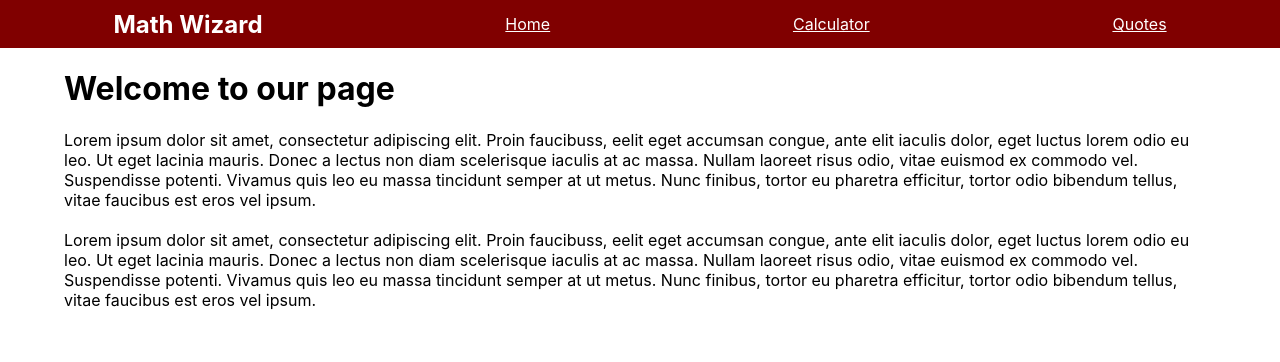
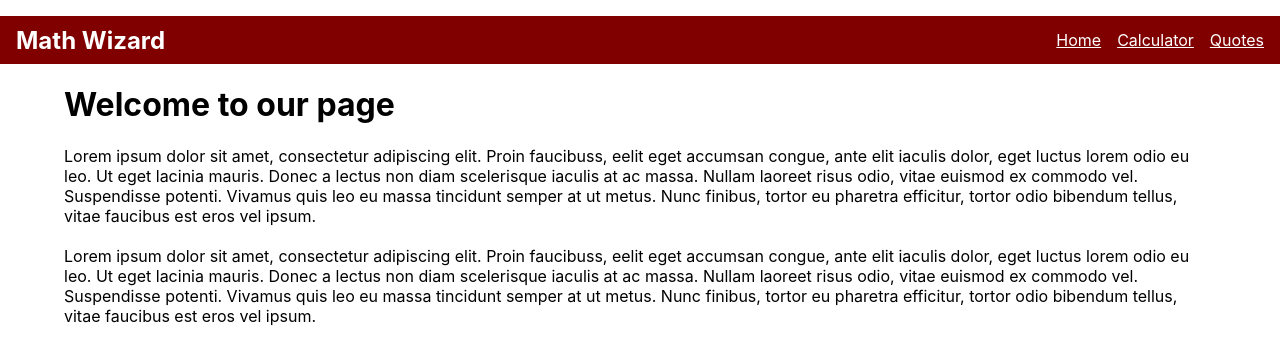
Before and after one commit to MarcoDDM/math_wizard, a React (Create React App) app: page / in a window 1280 px wide. Shown: the top 362 px of the page. Built offline with nearby package versions, Linux system fonts and the light colour scheme.

Commit message:
Fix menu alignment

```diff
--- a/src/App.css
+++ b/src/App.css
@@ -1,8 +1,5 @@
 .App {
   text-align: center;
-  display: flex;
-  justify-content: center;
-  align-items: center;
 }
 
 .logo {
@@ -16,28 +13,22 @@
 }
 
 .navbar {
-  list-style-type: none;
   display: flex;
-  align-items: center;
   background-color: maroon;
   height: 3rem;
-  width: 100%;
-  margin: 0;
-  padding: 0;
-  justify-content: space-around;
+  align-items: center;
+  padding: 0 1rem;
 }
 
 .navbar li {
-  display: flex;
-  justify-content: space-between;
-  align-items: center;
   margin-left: 1rem;
+  list-style-type: none;
 }
 
 .navbar a {
   color: white;
 }
 
-.navbar ul {
-  margin-left: auto;
+.navbar .logo {
+  margin-right: auto;
 }
--- a/src/App.js
+++ b/src/App.js
@@ -13,7 +13,7 @@ function Layout() {
     <>
       <nav>
         <ul className="navbar">
-          <Logo />
+          <Logo className="logo" />
           <li><Link to="/">Home</Link></li>
           <li><Link to="/calculator">Calculator</Link></li>
           <li><Link to="/quotes">Quotes</Link></li>
```
